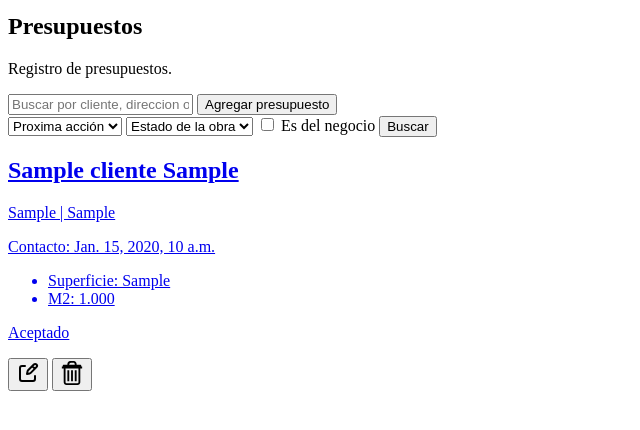
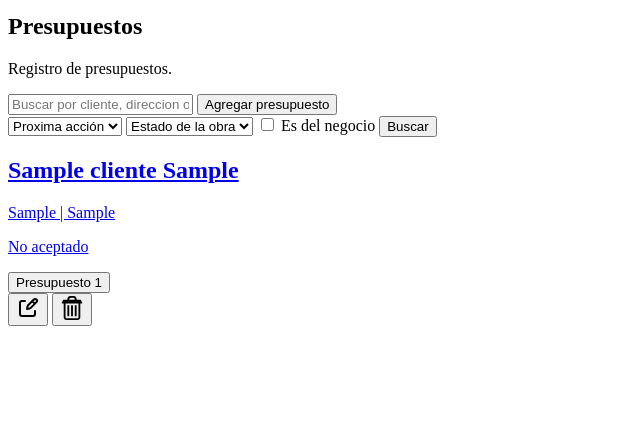
Before and after one commit to lautaroCardenas/techos_valor, a Django app: page /presupuestos/ in a window 1280 px wide. Shown: the part 268-698 px from the top of the page, without its empty margins (0-640 px from the left). Run offline with Django 5.2, Linux system fonts and the light colour scheme; tables that the repository leaves empty hold one stand-in row (values such as "Sample post").

Commit message:
fix: cada obra puede tener mas de un presupuesto

```diff
--- a/presupuestos/views.py
+++ b/presupuestos/views.py
@@ -1,45 +1,50 @@
 from django.shortcuts import render, redirect
 from .models import Presupuesto
-from django.db.models import Q
-from obras.models import ProximaAccion, EstadoObra
+from django.db.models import Q, Count
+from obras.models import Obra, ProximaAccion, EstadoObra
 from .forms import PresupuestoForm
 
 # Create your views here.
 def presupuestos_total(request):
-    presupuestos = Presupuesto.objects.all().order_by('fecha_actual')
+    # presupuestos = Presupuesto.objects.all().order_by('fecha_actual')
+    obras = Obra.objects.annotate(
+        cant_presupuestos=Count('presupuesto', distinct=True)
+    ).order_by('id')
 
     search_input = request.GET.get('search', '').strip()
-    if (search_input):
-        presupuestos = presupuestos.filter(
-            Q(obra__cliente__nombre__icontains=search_input) |
-            Q(obra__cliente__apellido__icontains=search_input) |
-            Q(obra__direccion__icontains=search_input) |
-            Q(material__material__icontains=search_input)
+    if search_input:
+        obras = obras.filter(
+            Q(cliente__nombre__icontains=search_input) |
+            Q(cliente__apellido__icontains=search_input) |
+            Q(direccion__icontains=search_input) |
+            Q(presupuesto__material__material__icontains=search_input)
         )
 
     search_filter = request.GET.get('filter', '').strip()
     if (search_filter):
-        presupuestos = presupuestos.filter(
-            Q(obra__proxima_accion__accion__icontains=search_filter)
+        obras = obras.filter(
+            Q(proxima_accion__accion__icontains=search_filter)
         )
 
     estado_filter = request.GET.get('estado_filter', '').strip()
     if (estado_filter):
-        presupuestos = presupuestos.filter(
-            obra__estado_obra__estado=estado_filter
+        obras = obras.filter(
+            estado_obra__estado=estado_filter
         )
 
     negocio_filter = request.GET.get('negocio_filter') == 'on'
     if negocio_filter:
-        presupuestos = presupuestos.filter(
-            obra__negocio=True
+        obras = obras.filter(
+            negocio=True
         )
+
+    obras = obras.distinct()
 
     proxima_acciones = ProximaAccion.objects.all().order_by('accion')
     estados_obra = EstadoObra.objects.all().order_by('estado')
     form = PresupuestoForm()
 
-    return render(request, 'presupuestos/presupuestos.html', {'presupuestos': presupuestos, 'search_input': search_input, 'search_filter': search_filter, 'proxima_acciones': proxima_acciones, 'estado_filter': estado_filter, 'estados_obra': estados_obra, 'negocio_filter': negocio_filter, 'form': form})
+    return render(request, 'presupuestos/presupuestos.html', {'obras': obras, 'search_input': search_input, 'search_filter': search_filter, 'proxima_acciones': proxima_acciones, 'estado_filter': estado_filter, 'estados_obra': estados_obra, 'negocio_filter': negocio_filter, 'form': form})
 
 def presupuesto_detalle(request, pk):
     try:
--- /dev/null
+++ b/static/js/detalle-presupuesto.js
@@ -0,0 +1,24 @@
+const botones = document.querySelectorAll(".presupuesto__btn");
+
+botones.forEach((boton) => {
+  boton.addEventListener("click", () => {
+    const modalId = boton.dataset.modal;
+    const modal = document.getElementById(modalId);
+
+    if (modal) {
+      modal.hidden = false;
+    }
+  });
+});
+
+const botonesCerrar = document.querySelectorAll(".presupuesto__modal__cerrar");
+
+botonesCerrar.forEach((boton) => {
+  boton.addEventListener("click", () => {
+    const modal = boton.closest(".presupuesto__modal");
+
+    if (modal) {
+      modal.hidden = true;
+    }
+  });
+});
--- a/templates/base.html
+++ b/templates/base.html
@@ -45,5 +45,6 @@
     </header>
     <main>{% block content %}{% endblock %}</main>
   <script src="{% static 'js/modal-presupuesto.js' %}"></script>
+  <script src="{% static 'js/detalle-presupuesto.js' %}"></script>
   </body>
 </html>
--- a/templates/presupuestos/presupuesto_detalle.html
+++ b/templates/presupuestos/presupuesto_detalle.html
@@ -1,3 +1,87 @@
-<h1>
-    Presupuesto {{pk}}
-</h1>
+<div
+    class="presupuesto__modal"
+    id="presupuesto-modal-{{ presupuesto.pk }}"
+    hidden
+>
+        <div class="presupuesto__modal__contenido">
+
+            <button
+                type="button"
+                class="presupuesto__modal__cerrar"
+            >
+                &times;
+            </button>
+
+            <h2>
+                Presupuesto {{ forloop.counter }}
+            </h2>
+
+            <p>
+                <strong>Cliente:</strong>
+                {{ presupuesto.obra.cliente.nombre }}
+                {{ presupuesto.obra.cliente.apellido }}
+            </p>
+
+            <p>
+                <strong>Dirección:</strong>
+                {{ presupuesto.obra.direccion }}
+            </p>
+
+            <p>
+                <strong>Zona:</strong>
+                {{ presupuesto.obra.zona.localidad }}
+            </p>
+
+            <p>
+                <strong>Fecha:</strong>
+                {{ presupuesto.fecha_actual }}
+            </p>
+
+            <p>
+                <strong>Material:</strong>
+                {{ presupuesto.material.material }}
+            </p>
+
+            <p>
+                <strong>Superficie:</strong>
+                {{ presupuesto.superficie.superficie }}
+            </p>
+
+            <p>
+                <strong>M2:</strong>
+                {{ presupuesto.metro_2 }}
+            </p>
+
+            <p>
+                <strong>Precio por M2:</strong>
+                {{ presupuesto.precio_metro }}
+            </p>
+
+            <p>
+                <strong>Recargo:</strong>
+                {{ presupuesto.recargo_porcentaje }}%
+            </p>
+
+            <p>
+                <strong>Monto:</strong>
+                {{ presupuesto.monto }}
+            </p>
+
+            <p>
+                <strong>Observación:</strong>
+                {{ presupuesto.observacion }}
+            </p>
+
+            <p>
+                <strong>Descripción impresa:</strong>
+                {{ presupuesto.descripcion_impresa }}
+            </p>
+
+            {% if presupuesto.aceptado %}
+                <p>Aceptado</p>
+            {% else %}
+                <p>No aceptado</p>
+            {% endif %}
+
+        </div>
+    </div>
--- a/templates/presupuestos/presupuestos.html
+++ b/templates/presupuestos/presupuestos.html
@@ -53,46 +53,55 @@
 
     <div class="presupuestos__buscar__resultado">
       {% if search_input %}
-        {% if not presupuestos %}
+        {% if not obras %}
           <p class="presupuestos__buscar__error">No se encontraron presupuestos</p>
         {% else %}
-          <p class="presupuestos__buscar__exito">Se encontraron {{presupuestos.count}} presupuestos</p>
+          <p class="presupuestos__buscar__exito">Se encontraron {{obras.count}} presupuestos</p>
         {% endif %}
       {% endif %}
     </div>
 
     <div class="presupuestos__mostrar">
-      {% if presupuestos %}
+      {% if obras %}
         <div class="presupuestos__mostrar__panel">
-          {% for p in presupuestos %}
-            <a href="{% url 'presupuestos:presupuesto_detalle' p.pk %}" class="presupuestos__mostrar__link">
+          {% for o in obras %}
+            <div class="presupuesto__info">
+              {% with presupuesto_principal=o.presupuesto_set.first %}
+              {% if presupuesto_principal %}
+              <a href="{% url 'presupuestos:presupuesto_detalle' presupuesto_principal.pk %}" class="presupuestos__mostrar__link">
+              {% else %}
+              <div class="presupuestos__mostrar__link">
+              {% endif %}
                 <div class="presupuestos__mostrar_tarjeta">
                   <div class="presupuestos__data">
                     <h1 class="presupuestos__data__title">
-                    {{p.obra.cliente.nombre}} {{p.obra.cliente.apellido}}
+                      {{o.cliente.nombre}} {{o.cliente.apellido}}
                     </h1>
                     <p class="presupuestos__data__subtitle">
-                    {{p.obra.direccion}} | {{p.obra.zona.localidad}}
+                      {{o.direccion}} | {{o.zona.localidad}}
                     </p>
-                  <p class="presupuestos__data__fecha">
-                    Contacto: {{p.fecha_actual}}
-                  </p>
-                  <ul>
-                    <li>
-                      Superficie: {{p.superficie}}
-                    </li>
-                    <li>
-                      M2: {{p.metro_2}}
-                    </li>
-                  </ul>
-                  {% if p.aceptado %}
+
+                    {% if o.presupuesto_set.aceptado %}
                       <p class="presupuesto__aceptado">Aceptado</p>
                     {%else %}
                       <p class="presupuesto__rechazado">No aceptado</p>
                     {%endif%}
                     </div>
                 </div>
+              {% if presupuesto_principal %}
               </a>
+              {% else %}
+              </div>
+              {% endif %}
+              {% endwith %}
+              {% for p in o.presupuesto_set.all %}
+                <button type="button" class="presupuesto__btn" data-modal="presupuesto-modal-{{p.pk}}">
+                  Presupuesto {{forloop.counter}}
+                </button>
+                {% include 'presupuestos/presupuesto_detalle.html' with presupuesto=p %}
+              {% endfor %}
+            </div>
+
             <!-- AGREGAR VALIDACION DE LOG IN PARA EDITAR Y BORRAR OBRAS -->
             <div class="obras__data__acciones">
                 <button class="obras__acciones__editar">
```
Lines whose indentation alone changed are shown as unchanged.
